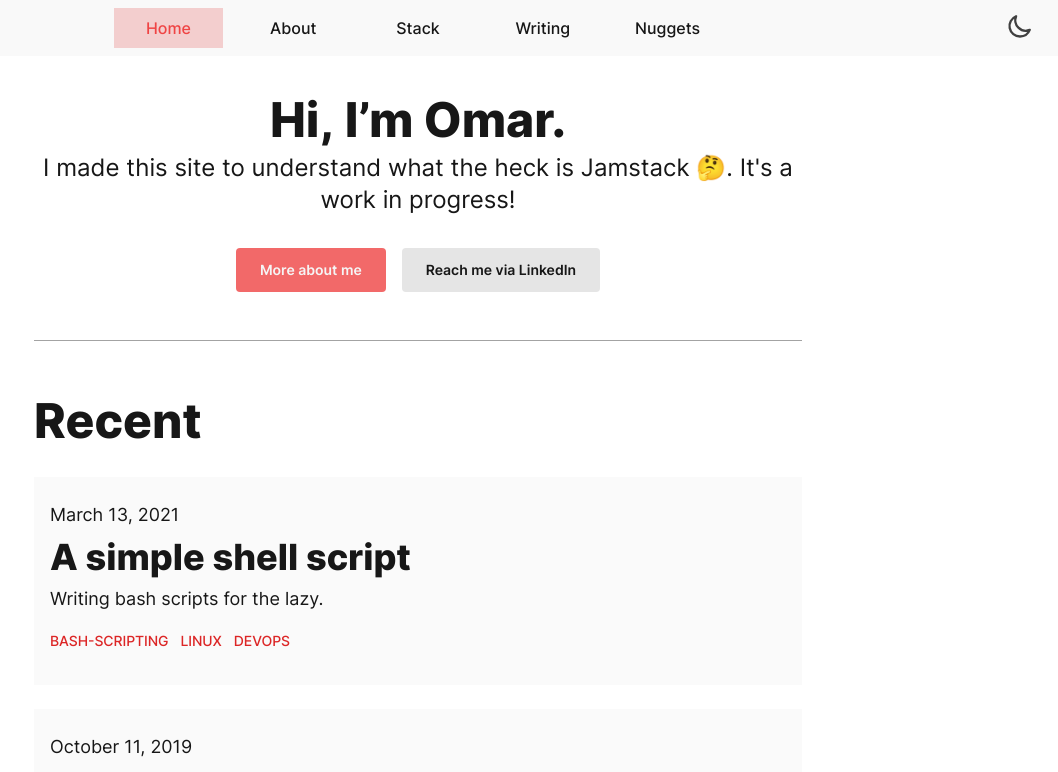
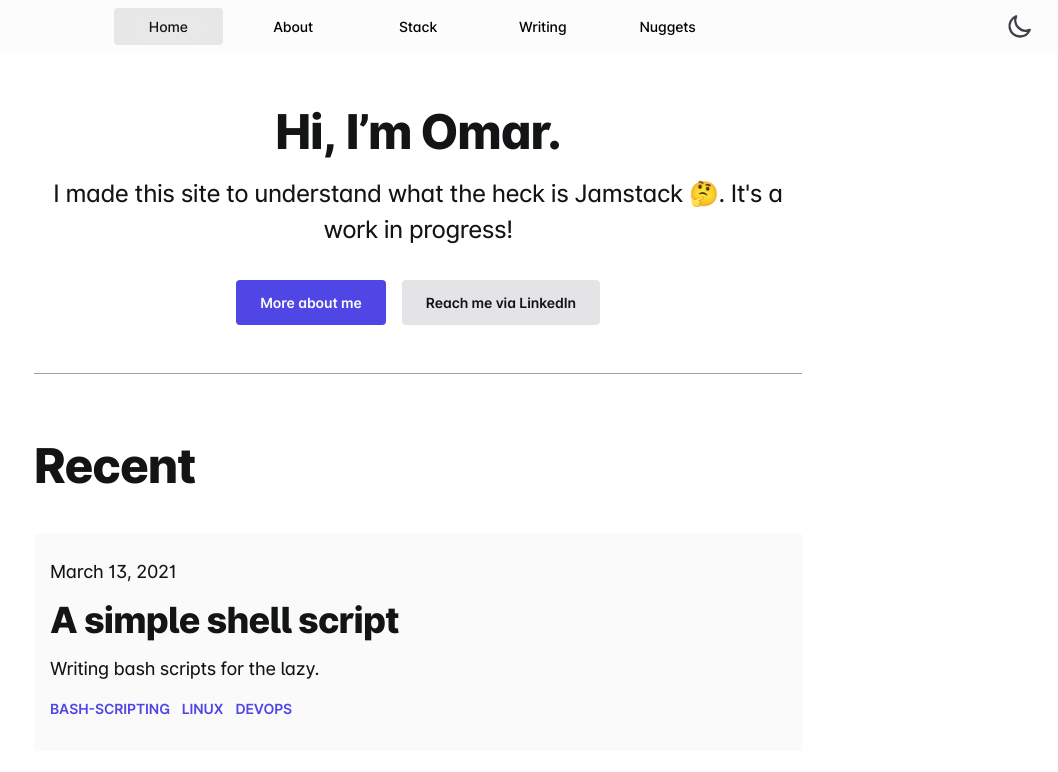
Before and after one commit to omaralsoudanii/mkreg.dev, a Next.js app: page / in a window 1280 px wide. Shown: the top 772 px of the page, without its empty margins (222-1280 px from the left). Built offline with nearby package versions, Linux system fonts and the light colour scheme; what @tailwindcss/typography would draw is missing.

Commit message:
trying stuff

```diff
--- a/next.config.js
+++ b/next.config.js
@@ -6,7 +6,7 @@ const withBundleAnalyzer = require('@next/bundle-analyzer')({
 module.exports = withBundleAnalyzer({
   poweredByHeader: false,
   future: {
-    webpack5: process.env.NODE_ENV === 'production',
+    webpack5: true,
   },
   compress: process.env.NODE_ENV === 'development',
   webpack: (config, { dev, isServer }) => {
--- a/src/styles/custom.css
+++ b/src/styles/custom.css
@@ -171,7 +171,7 @@ body {
   -ms-font-variant-ligatures: contextual common-ligatures;
   -moz-font-variant-ligatures: contextual common-ligatures;
   -o-font-variant-ligatures: contextual common-ligatures;
-  font-feature-settings: 'rlig' 1, 'kern' 1, 'liga' 1, 'calt' 1, 'case' 1;
+  font-feature-settings: 'rlig' 1, 'kern' 1, 'liga' 1, 'calt' 1, 'case' 1, 'salt' 1;
 }
 p,
 ul,
@@ -270,7 +270,7 @@ h1 {
 }
 
 .btn-primary {
-  @apply text-gray-100 bg-red-500 bg-opacity-80;
+  @apply text-gray-100 bg-indigo-600;
 }
 
 .btn-large {
@@ -278,7 +278,7 @@ h1 {
 }
 
 .text-link {
-  @apply font-medium text-red-600 hover:text-red-500 dark:text-red-400 dark:hover:text-red-500;
+  @apply font-semibold text-indigo-600 duration-150 hover:text-opacity-75 dark:text-indigo-400 dark:font-medium dark:hover:text-indigo-300;
 }
 
 .text-p-1 {
@@ -310,11 +310,15 @@ h1 {
 }
 
 .nav-link {
-  @apply text-base font-medium text-gray-900 dark:text-gray-100 sm:py-2 sm:px-0 sm:text-center hover:text-red-600 dark:hover:text-red-500 hover:bg-red-500 hover:bg-opacity-10;
+  @apply flex items-start py-2 text-sm font-medium rounded justify-items-start sm:items-center sm:justify-center text-opacity-40 hover:bg-gray-800 dark:hover:bg-opacity-10 hover:bg-opacity-10 dark:hover:bg-gray-300 dark:text-gray-100 hover:text-gray-900 dark:hover:text-gray-100 ;
+  filter: brightness(105%) saturate(200%) contrast(1);
 }
 
 .nav-link.active {
-  @apply text-red-500 bg-red-600 dark:text-red-400 bg-opacity-20;
+  @apply text-gray-900 bg-gray-800 bg-opacity-10 dark:bg-gray-800 dark:text-gray-100;
+  -webkit-filter: brightness(105%) saturate(200%) contrast(1);
+  filter: brightness(105%) saturate(200%) contrast(1);
+  backdrop-filter: saturate(180%) blur(20px);
 }
 
 .hr-stroke {
--- a/src/styles/prism.css
+++ b/src/styles/prism.css
@@ -7,7 +7,7 @@
 }
 
 .mdx-marker {
-  @apply block px-4 -mx-4 bg-gray-100 border-l-4 border-red-500 dark:border-red-400 dark:bg-gray-800;
+  @apply block px-4 -mx-4 bg-gray-100 border-l-4 border-gray-900 dark:border-gray-100 dark:bg-gray-900;
 }
 
 code[class*='language-'],
--- a/src/styles/prose.css
+++ b/src/styles/prose.css
@@ -3,11 +3,11 @@
 }
 
 .prose a {
-  @apply font-medium text-red-600 hover:text-red-500 dark:text-red-400 dark:hover:text-red-500;
+  @apply font-semibold text-indigo-600 duration-150 hover:text-opacity-75 dark:text-indigo-400 dark:hover:text-indigo-300;
 }
 
 .prose a code {
-  @apply font-medium text-red-600 hover:text-red-500 dark:text-red-400 dark:hover:text-red-500;
+  @apply font-semibold text-indigo-600 duration-150 hover:text-opacity-75 dark:text-indigo-400 dark:hover:text-indigo-300;
 }
 
 .prose p {
--- a/tailwind.config.js
+++ b/tailwind.config.js
@@ -75,15 +75,11 @@ module.exports = {
       fontFamily: {
         sans: ['"Inter var"', ...fontFamily.sans],
       },
-      typography: (theme) => ({
+      typography: () => ({
         DEFAULT: {
           css: {
             a: {
-              color: theme('colors.red.500'),
               textDecoration: 'none',
-              '&:hover': {
-                color: theme('colors.red.600'),
-              },
             },
             'code:before': {
               content: 'none',
@@ -96,11 +92,7 @@ module.exports = {
         dark: {
           css: {
             a: {
-              color: theme('colors.red.400'),
               textDecoration: 'none',
-              '&:hover': {
-                color: theme('colors.red.500'),
-              },
             },
           },
         },
@@ -110,7 +102,7 @@ module.exports = {
         'gray-1000': '#0b0b0c',
         'gray-900': '#131415',
         'gray-100': '#fafafa',
-        red: colors.red,
+        indigo: colors.indigo,
       },
     },
   },
```
Also changed, not shown: package.json (+4 -4 lines), 1 other file (tests, documents, lock files or other folders).
